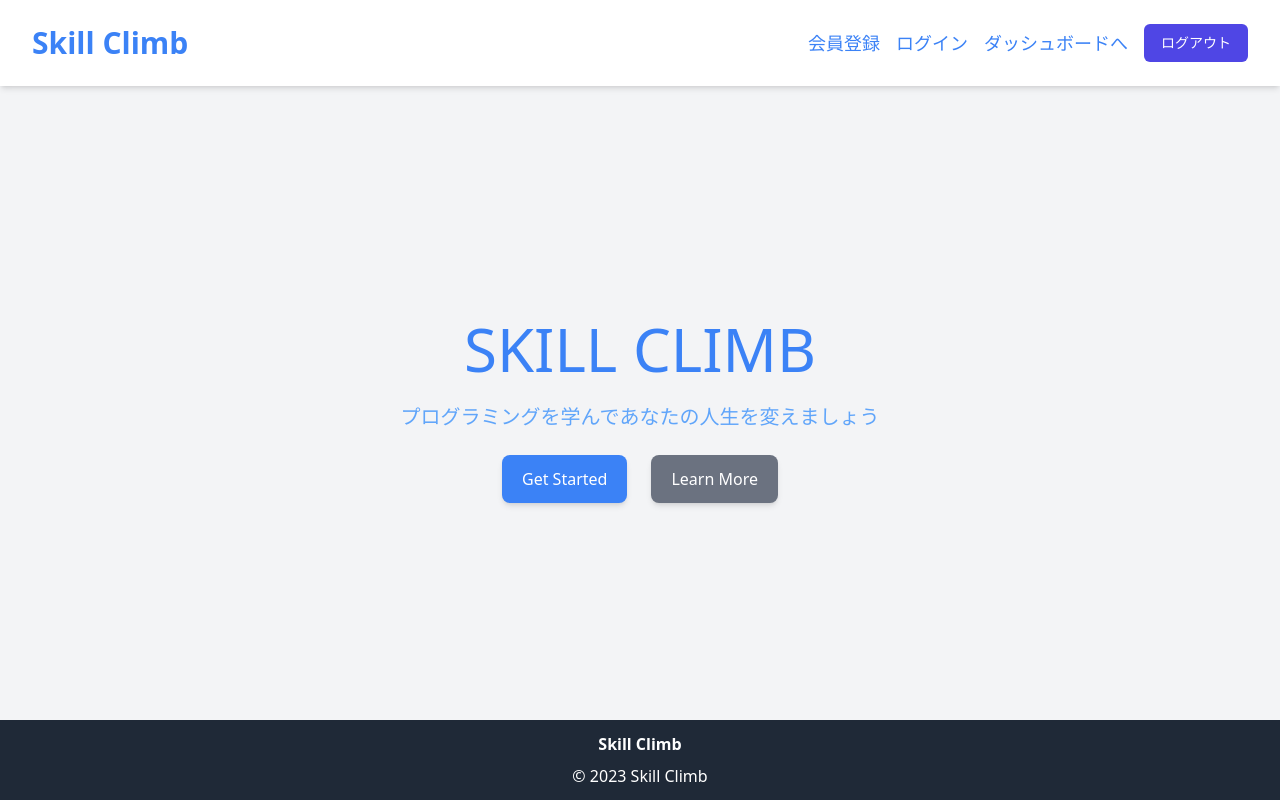
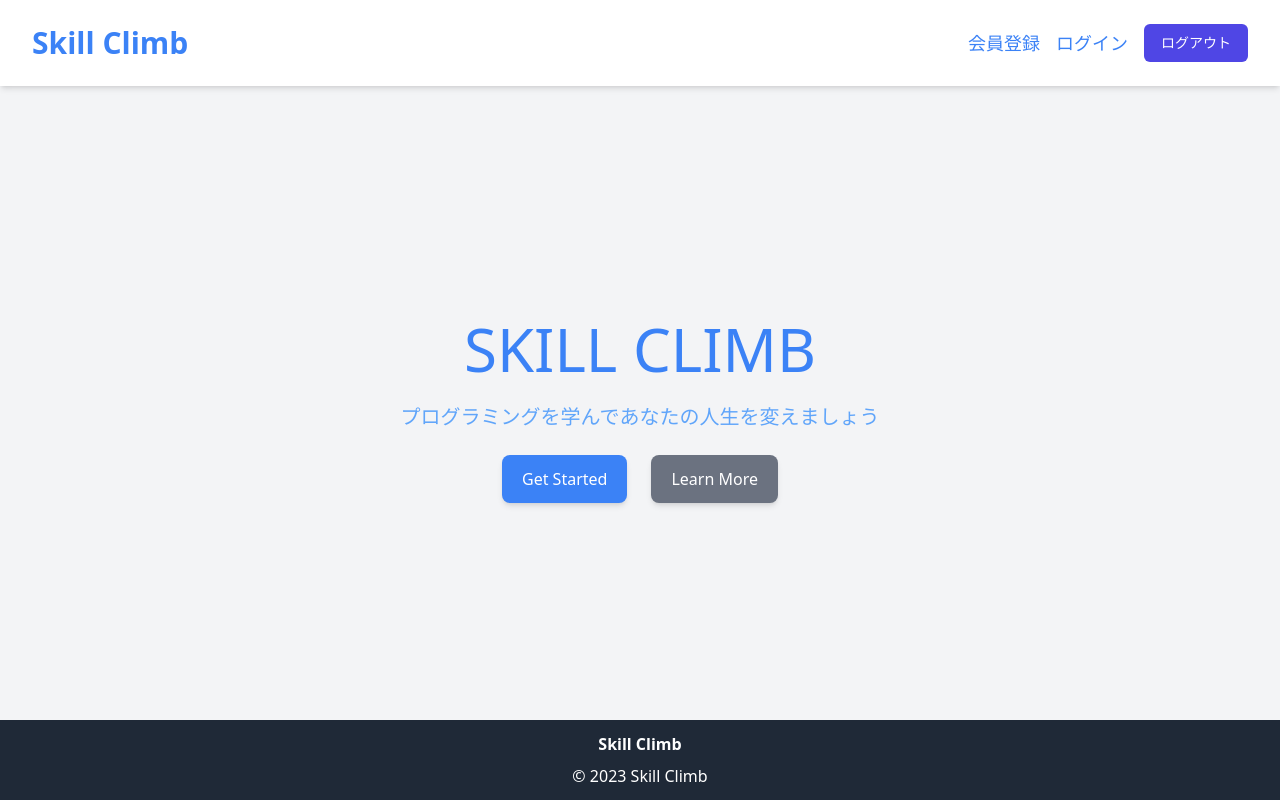
Before and after one commit to linus-vanpelt919/skill-climb-front, a Next.js app: page / in a window 1280 px wide. Built offline with nearby package versions, Linux system fonts and the light colour scheme.

Commit message:
add:Recoil ログイン時のメニューを変更

```diff
--- a/components/Header.tsx
+++ b/components/Header.tsx
@@ -2,14 +2,19 @@
 import React, { useEffect } from "react";
 import axios from "axios";
 import { useRouter } from "next/router";
+import { useRecoilState } from "recoil";
+import { isLoggedInState } from "../states/authState";
 
 const Header = () => {
   const router = useRouter();
+  const [isLoggedIn, setIsLoggedIn] = useRecoilState(isLoggedInState);
+
   const handleLogout = async () => {
     try {
       await axios.post("http://localhost/api/logout", null, {
         withCredentials: true,
       });
+      setIsLoggedIn(false);
       router.push("/auth/login");
     } catch (error) {
       console.error(error);
@@ -23,14 +28,13 @@
           <Link href="/">Skill Climb</Link>
         </h1>
         <nav className="space-x-4 text-blue-500 text-lg flex items-center">
+          {!isLoggedIn && (
+            <>
               <Link href="/auth/signUp" className="hover:text-blue-700">
                 会員登録
               </Link>
               <Link href="/auth/login" className="hover:text-blue-700">
                 ログイン
-          </Link>
-          <Link href="/dashboard" className="hover:text-blue-700">
-            ダッシュボードへ
               </Link>
               <button
                 type="submit"
@@ -39,6 +43,25 @@
               >
                 ログアウト
               </button>
+            </>
+          )}
+          {isLoggedIn && (
+            <>
+              <Link href="/dashboard" className="hover:text-blue-700">
+                ダッシュボードへ
+              </Link>
+              <Link href="/myPage" className="hover:text-blue-700">
+                マイページ
+              </Link>
+              <button
+                type="submit"
+                className="group relative flex justify-center py-2 px-4 border border-transparent text-sm font-medium rounded-md text-white bg-indigo-600 hover:bg-indigo-700 focus:outline-none focus:ring-2 focus:ring-offset-2 focus:ring-indigo-500"
+                onClick={handleLogout}
+              >
+                ログアウト
+              </button>
+            </>
+          )}
         </nav>
       </div>
     </header>
--- a/package.json
+++ b/package.json
@@ -20,6 +20,7 @@
     "postcss": "8.4.23",
     "react": "18.2.0",
     "react-dom": "18.2.0",
+    "recoil": "^0.7.7",
     "swr": "^2.1.5",
     "tailwindcss": "3.3.2",
     "typescript": "5.0.4"
--- a/pages/_app.tsx
+++ b/pages/_app.tsx
@@ -1,6 +1,11 @@
-import '@/styles/globals.css'
-import type { AppProps } from 'next/app'
+import "@/styles/globals.css";
+import type { AppProps } from "next/app";
+import { RecoilRoot } from "recoil";
 
 export default function App({ Component, pageProps }: AppProps) {
-  return <Component {...pageProps} />
+  return (
+    <RecoilRoot>
+      <Component {...pageProps} />
+    </RecoilRoot>
+  );
 }
--- a/pages/auth/login.tsx
+++ b/pages/auth/login.tsx
@@ -3,11 +3,14 @@
 import axios from 'axios';
 import { useRouter } from 'next/router';
 import Link from "next/link";
+import { useRecoilState } from "recoil";
+import { isLoggedInState } from "../../states/authState";
 
 const Login: React.FC = () => {
   const router = useRouter();
   const [email, setEmail] = useState('');
   const [password, setPassword] = useState('');
+  const [isLoggedIn, setIsLoggedIn] = useRecoilState(isLoggedInState);
 
   const handleSubmit = async(e: React.FormEvent) => {
     e.preventDefault();
@@ -19,7 +22,7 @@
         withCredentials: true,
       });
       // ログイン成功後の処理
-
+      setIsLoggedIn(true);
       router.push('/myPage');
     } catch (error) {
       console.error(error);
--- /dev/null
+++ b/states/authState.ts
@@ -0,0 +1,6 @@
+import { atom } from 'recoil';
+
+export const isLoggedInState = atom<boolean>({
+  key: 'isLoggedInState',
+  default: false,
+});
```
Also changed, not shown: 1 other file (tests, documents, lock files or other folders). Lines whose indentation alone changed are shown as unchanged.
